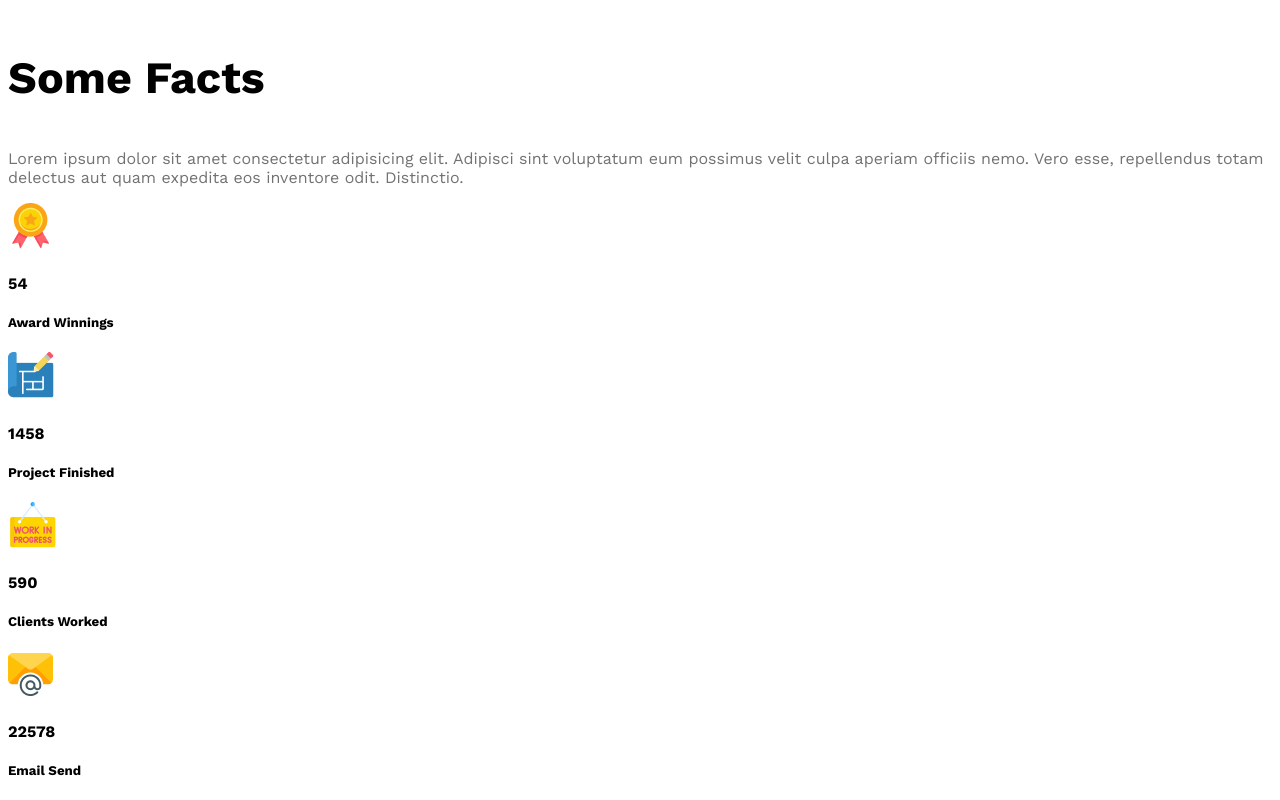
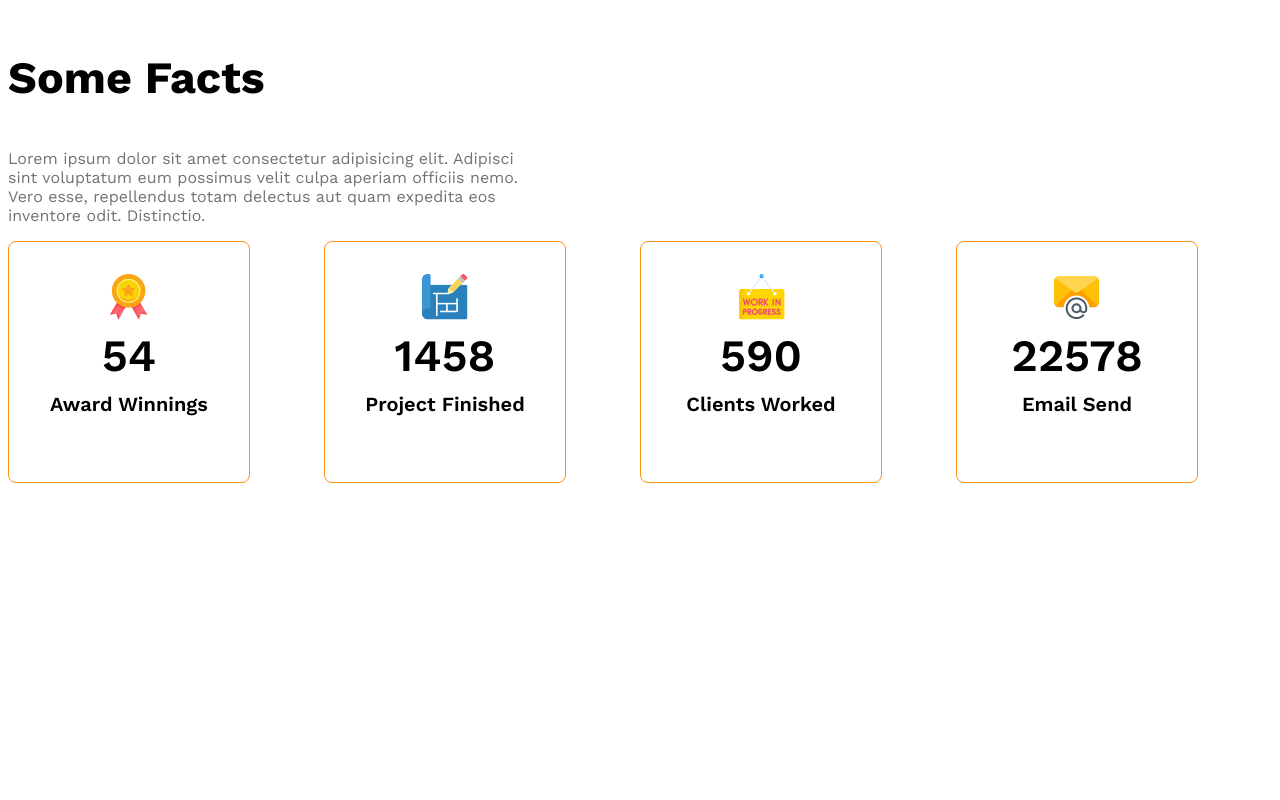
Before and after one commit to r-rabbani/g3-architects, a plain HTML site: page index.html in a window 1280 px wide. Shown: the part 2386-3186 px from the top of the page. After the commit the page ends 2877 px from the top, so only its background shows below. Drawn offline with nearby package versions, Linux system fonts and the light colour scheme.

Commit message:
Some Facts section added

```diff
--- a/index.html
+++ b/index.html
@@ -51,28 +51,36 @@
         <!-- Some Facts -->
         <section class="some-facts">
             <h3 class="section-title">Some Facts</h3>
-            <p class="text-light-gray">Lorem ipsum dolor sit amet consectetur adipisicing elit. Adipisci sint voluptatum eum possimus velit culpa aperiam officiis nemo. Vero esse, repellendus totam delectus aut quam expedita eos inventore odit. Distinctio.</p>
+            <p class="text-light-gray fact-description">Lorem ipsum dolor sit amet consectetur adipisicing elit. Adipisci sint voluptatum eum possimus velit culpa aperiam officiis nemo. Vero esse, repellendus totam delectus aut quam expedita eos inventore odit. Distinctio.</p>
             <div class="facts-container">
-                 <!-- .fact*4>img.fact-icon+h4.fact-number+h5.fact-name -->
-                 <div class="fact">
-                    <img src="images/icons/ribon.png" alt="winner ribon" class="fact-icon">
+                 <!-- .fact-card*4>img.fact-icon+h4.fact-number+h5.fact-name -->
+                 <div class="fact-card display-flex">
+                    <div>
+                        <img src="images/icons/ribon.png" alt="winner ribon" class="fact-icon">
                     <h4 class="fact-number">54</h4>
                     <h5 class="fact-name">Award Winnings</h5>
+                    </div>
                  </div>
-                 <div class="fact">
-                    <img src="images/icons/projects.png" alt="projects" class="fact-icon">
+                 <div class="fact-card display-flex">
+                    <div>
+                        <img src="images/icons/projects.png" alt="projects" class="fact-icon">
                     <h4 class="fact-number">1458</h4>
                     <h5 class="fact-name">Project Finished</h5>
+                    </div>
                  </div>
-                 <div class="fact">
-                    <img src="images/icons/customers.png" alt="customers" class="fact-icon">
+                 <div class="fact-card display-flex">
+                    <div>
+                        <img src="images/icons/customers.png" alt="customers" class="fact-icon">
                     <h4 class="fact-number">590</h4>
                     <h5 class="fact-name">Clients Worked</h5>
+                    </div>
                  </div>
-                 <div class="fact">
-                    <img src="images/icons/email.png" alt="emails" class="fact-icon">
+                 <div class="fact-card display-flex">
+                    <div>
+                        <img src="images/icons/email.png" alt="emails" class="fact-icon">
                     <h4 class="fact-number">22578</h4>
                     <h5 class="fact-name">Email Send</h5>
+                    </div>
                  </div>
             </div>
         </section>
--- a/styles/style.css
+++ b/styles/style.css
@@ -109,6 +109,39 @@ main> section {
     font-weight: 500;
 }
 
+/* some fact related styles */
+.facts-container{
+    display: grid;
+    grid-template-columns: repeat(4, 1fr);
+
+    justify-content: space-between;
+}
+
+.fact-card{
+    border: 1px solid #FF900E;
+    width: 240px;
+    height: 240px;
+    border-radius: 8px;
+    align-items: center;
+    justify-content: center;
+    text-align: center;
+}
+.fact-number{
+    font-size: 2.8rem;
+    font-weight: 600;
+    margin-top: 5px;
+    margin-bottom: 10px;
+}
+.fact-name{
+    font-size: 1.25rem;
+    font-weight: 600;
+    margin-top: 10px;
+}
+.fact-description{
+     max-width: 540px;
+}
+
+
 
 /* media responsive query */
 @media screen and (max-width: 576px) {
```
